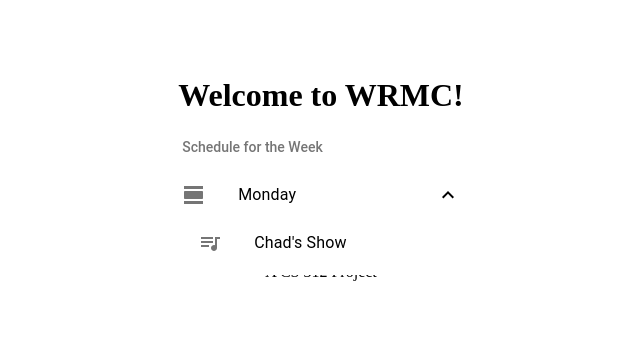
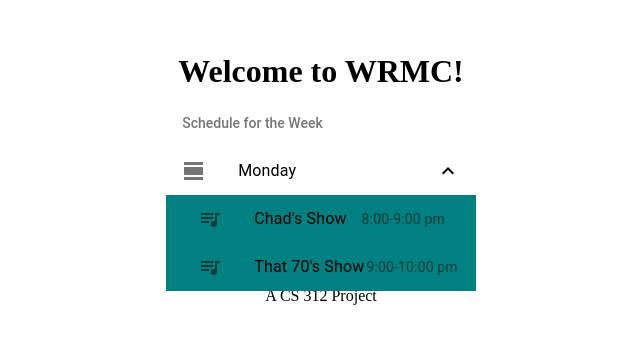
Before and after one commit to csci312-s21/project-amber-ayeaye, a Next.js app: page / in a window 1280 px wide. Shown: the part 240-584 px from the top of the page, without its empty margins (319-959 px from the left). Built offline with nearby package versions, Linux system fonts and the light colour scheme.

Commit message:
added styling to schedule builder

```diff
--- a/package.json
+++ b/package.json
@@ -20,7 +20,7 @@
   "dependencies": {
     "@material-ui/core": "^4.11.3",
     "@material-ui/icons": "^4.11.2",
-    "@material-ui/styles": "^4.11.3",
+    "@material-ui/styles": "^4.11.4",
     "clsx": "^1.1.1",
     "next": "10.0.8",
     "prop-types": "^15.7.2",
--- a/src/components/RadioSchedule.js
+++ b/src/components/RadioSchedule.js
@@ -19,11 +19,12 @@
 const useStyles = makeStyles((theme) => ({
   root: {
     width: '100%',
-    maxWidth: 360,
-    backgroundColor: theme.palette.background.paper,
+    maxWidth: 500,
   },
   nested: {
     paddingLeft: theme.spacing(4),
+    backgroundColor: 'teal',
+
   },
 }));
 
@@ -34,6 +35,13 @@
   const handleClick = () => {
     setOpen(!open);
   };
+
+//automated starter code to fill the schedule
+const items= []
+const sevenDaySchedule = items.map(item =>
+  <li>
+    {item}
+ </li>)
 
   return (
     <List
@@ -51,17 +59,33 @@
         <ListItemIcon>
           <ViewDayIcon />
         </ListItemIcon>
-        <ListItemText primary="Monday" />
+        <ListItemText primary= "Monday" />
         {open ? <ExpandLess /> : <ExpandMore />}
       </ListItem>
+
       <Collapse in={open} timeout="auto" unmountOnExit>
         <List component="div" disablePadding>
+
           <ListItem button className={classes.nested}>
             <ListItemIcon>
               <QueueMusic />
             </ListItemIcon>
-            <ListItemText primary="Chad's Show" />
+
+            <ListItemText primary="Chad's Show" /> {/* write in Title and timeslot */}
+            <ListItemText secondary="8:00-9:00 pm" />
           </ListItem>
+
+          <ListItem button className={classes.nested}>
+            <ListItemIcon>
+              <QueueMusic />
+            </ListItemIcon>
+
+            <ListItemText primary="That 70's Show" />
+            {/* write in Title and timeslot */}
+            <ListItemText secondary="9:00-10:00 pm" />
+          </ListItem>
+
+
         </List>
       </Collapse>
     </List>
```
Also changed, not shown: 1 other file (tests, documents, lock files or other folders).
